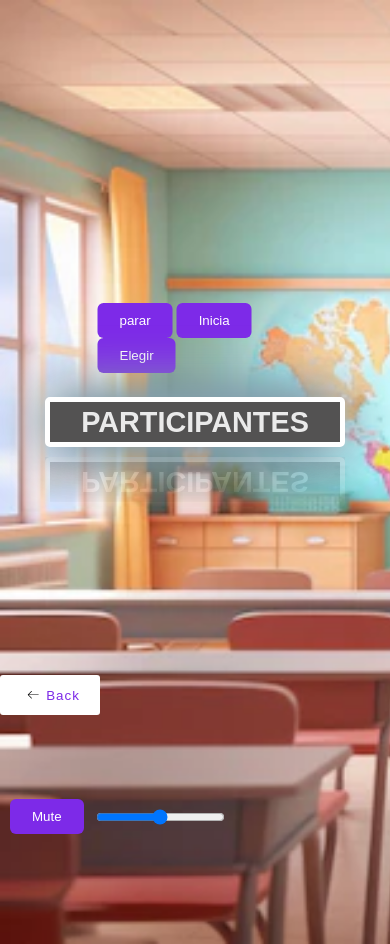
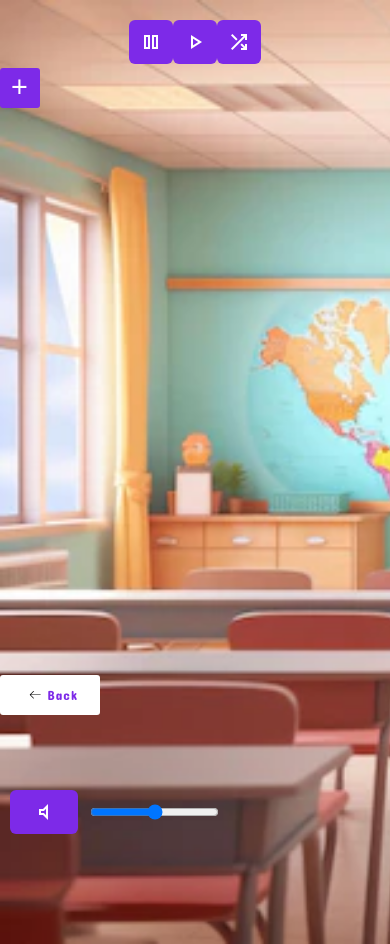
Before and after one commit to Maxuel09/Ruleta-equipo-uno, a plain HTML site: page Ruleta-equipo-uno/proyecto_ruleta/prueba ruleta 2/prueba ruleta 2/ruleta.html in a window 390 px wide. Drawn offline with nearby package versions, Linux system fonts and the light colour scheme; a web font is replaced by a local one.

Commit message:
max a modificado el responsive

```diff
--- a/Ruleta-equipo-uno/proyecto_ruleta/prueba ruleta 2/prueba ruleta 2/ruleta.css
+++ b/Ruleta-equipo-uno/proyecto_ruleta/prueba ruleta 2/prueba ruleta 2/ruleta.css
@@ -1,7 +1,9 @@
+* {
+    font-family: 'Concert One', sans-serif;
+}
 body {
     margin: 0;
     padding: 0;
-
     background-image: url(/Ruleta-equipo-uno/precentacion/CLASE3.webp);
     background-repeat: no-repeat;
     background-size: cover;
@@ -13,7 +15,7 @@ body {
 /* -----botones P-I-E-----*/
 .btn-pie {
     position: absolute;
-    top: 40%;
+    top: 5%;
     left: 50%;
     transform: translate(-50%, -50%);
 }
@@ -339,24 +341,20 @@ body {
 
 /*-----boton participantes-----*/
 .btn {
+    color: #fff;
     position: absolute;
-    top: 50%;
-    left: 50%;
-    transform: translate(-50%, -50%);
-    height: 50px;
-    width: 300px;
-    border-radius: 5px;
-    border: 5px solid rgb(255, 255, 255);
+    top: 8%;
+    display: flex;
+    height: 3em;
+    width: 100px;
+    align-items: center;
+    justify-content: center;
+    border-radius: 3px;
+    letter-spacing: 1px;
+    transition: all 0.2s linear;
     cursor: pointer;
-    filter: drop-shadow(0px 0px 10px rgb(255, 255, 255));
-    animation: flickering 2s linear infinite both;
-    text-transform: uppercase;
-    background-color: rgb(83, 82, 82);
-    color: rgb(234, 234, 234);
-    font-weight: 700;
-    transition: 0.6s;
-    box-shadow: 0px 0px 60px #1f4c65;
-    -webkit-box-reflect: below 10px linear-gradient(to bottom, rgba(0, 0, 0, 0.0), rgba(0, 0, 0, 0.4));
+    border: none;
+    background: #7d2ae8;
 }
 
 
@@ -366,8 +364,9 @@ body {
 }
 
 .btn:hover {
-    background-color: #7d2ae8;
-    border-radius: 0;
+    transform: translateX(-2px);
+    box-shadow: 9px 9px 33px #d1d1d1, -9px -9px 33px #ffffff;
+    transform: translateY(-2px);
 }
 
 
@@ -459,51 +458,36 @@ body {
     float: right;
     cursor: pointer;
     font-size: 90%;
-    color: #7d2ae8;
+    color: #fff;
 }
 
 
 .modalContainer {
+    display: none;
 
-    margin-top: 400px;
-    display: none;
-    position: fixed;
-    z-index: 1;
-    left: 0;
-    top: 0;
-    width: 100%;
-    height: 100%;
-    overflow: auto;
-    justify-content: center;
-    align-items: center;
 }
 
 
 .modal-content {
     box-shadow: #000000 0px 0px 10px 0px;
     position: relative;
-    top: 30%;
+    top: 350px;
     left: 50%;
     transform: translate(-50%, -50%);
-    background-color: rgb(250, 208, 208);
+    background-color: #7d2ae8;
     padding: 20px;
     border-radius: 10px;
     width: 50%;
-    max-width: 360px;
 }
 
 
 .li-container {
-    box-shadow: #424242 0px 0px 10px 0px;
-    border: 2px solid #424242;
     border-radius: 10px;
     padding: 6px;
     margin-top: 20px;
-    background-color: #E6E6FA;
-    max-width: 1980%;
+    background-color: #fff;
     margin-left: auto;
     margin-right: auto;
-
     display: grid;
     grid-template-columns: repeat(4, 1fr);
     grid-gap: 10px;
@@ -632,7 +616,62 @@ h3 {
         }
     }
 
+    .modal-content {
+        width: 80%;
+    }
 
+    .btn-pie {
+        display: flex;
+    }
+
+    .btn-p {
+        display: flex;
+        justify-content: center;
+        width: 10px;
+
+
+    }
+
+    .btn-i {
+        display: flex;
+        justify-content: center;
+        width: 10px;
+    }
+
+    .btn-e {
+        display: flex;
+        justify-content: center;
+        width: 10px;
+    }
+
+    .btn {
+        width: 40px;
+    }
+
+    .btn-back {
+    }
+
+    .tarjeta {
+        display: flex;
+        justify-content: center;
+        align-items: center;
+        width: 80px;
+        height: 140px;
+        font-size: 40px;
+        position: absolute;
+        border-radius: 30px;
+        text-align: center;
+        cursor: pointer;
+        animation: carrusel 9s linear infinite;
+
+    }
+    #inputAlumno{
+        width: 80px;
+    }
+    .btn-add{
+        width: 80px;
+        font-size: small;
+    }
 }
 
 /* -------------animaciones de festejo-----*/
--- a/Ruleta-equipo-uno/proyecto_ruleta/prueba ruleta 2/prueba ruleta 2/ruleta.html
+++ b/Ruleta-equipo-uno/proyecto_ruleta/prueba ruleta 2/prueba ruleta 2/ruleta.html
@@ -8,18 +8,28 @@
     <link rel="stylesheet"
         href="https://fonts.googleapis.com/css2?family=Material+Symbols+Outlined:opsz,wght,FILL,GRAD@24,400,0,0" />
     <link rel="stylesheet" href="ruleta.css">
-
+    <link rel="stylesheet"
+        href="https://fonts.googleapis.com/css2?family=Material+Symbols+Outlined:opsz,wght,FILL,GRAD@24,400,0,0" />
+        <link rel="preconnect" href="https://fonts.googleapis.com">
+        <link rel="preconnect" href="https://fonts.gstatic.com" crossorigin>
+        <link
+            href="https://fonts.googleapis.com/css2?family=Concert+One&family=Dela+Gothic+One&family=Josefin+Sans:ital,wght@0,700;1,700&family=Noto+Sans+TC:wght@100&display=swap"
+            rel="stylesheet">
 </head>
 
 <body>
 
     <div class="contenedor-audio">
         <audio id="audioFondo" loop>
-            <source src="/Ruleta-equipo-uno/proyecto_ruleta/prueba ruleta 2/prueba ruleta 2/children-electro-swing-1_medium-178288.mp3" type="audio/mpeg">
+            <source
+                src="/Ruleta-equipo-uno/proyecto_ruleta/prueba ruleta 2/prueba ruleta 2/children-electro-swing-1_medium-178288.mp3"
+                type="audio/mpeg">
             Your browser does not support the audio element.
         </audio>
 
-        <button class="btn-v" id="botonMute">Mute</button>
+        <button class="btn-v" id="botonMute"><span class="material-symbols-outlined">
+            volume_mute
+        </span></button>
         <input type="range" id="controlVolumen" min="0" max="1" step="0.1" value="0.5">
     </div>
 
@@ -38,20 +48,28 @@
                     d="M874.690416 495.52477c0 11.2973-9.168824 20.466124-20.466124 20.466124l-604.773963 0 188.083679 188.083679c7.992021 7.992021 7.992021 20.947078 0 28.939099-4.001127 3.990894-9.240455 5.996574-14.46955 5.996574-5.239328 0-10.478655-1.995447-14.479783-5.996574l-223.00912-223.00912c-3.837398-3.837398-5.996574-9.046027-5.996574-14.46955 0-5.433756 2.159176-10.632151 5.996574-14.46955l223.019353-223.029586c7.992021-7.992021 20.957311-7.992021 28.949332 0 7.992021 8.002254 7.992021 20.957311 0 28.949332l-188.073446 188.073446 604.753497 0C865.521592 475.058646 874.690416 484.217237 874.690416 495.52477z">
                 </path>
             </svg>
-            <span >Back</span>
+            <span>Back</span>
         </button>
 
 
         <div class="btn-pie">
-            <button class="btn-p" onclick="para()" id="para">parar</button>
-            <button class="btn-i" onclick="iniciaCarrusel()" id="iniciaCarrusel">Inicia</button>
-            <button class="btn-e" onclick="seleccionarTarjetaAleatoria()"
-                id="seleccionarTarjetaAleatoria">Elegir</button>
+            <button class="btn-p" onclick="para()" id="para"><span class="material-symbols-outlined">
+                    pause
+                </span></button>
+            <button class="btn-i" onclick="iniciaCarrusel()" id="iniciaCarrusel"><span
+                    class="material-symbols-outlined">
+                    play_arrow
+                </span></button>
+            <button class="btn-e" onclick="seleccionarTarjetaAleatoria()" id="seleccionarTarjetaAleatoria"><span
+                    class="material-symbols-outlined">
+                    shuffle
+                </span></button>
+
         </div>
 
 
         <button class="btn" id="mostrarTodos">
-            <span class="text">Participantes</span>
+            <span class="text">+</span>
         </button>
 
 
@@ -73,11 +91,9 @@
 
 
                 <button class="btn-delete" id="eliminarSeleccionados">
-                    <svg viewBox="0 0 15 17.5" height="17.5" width="15"  class="icon">
-                        <path transform="translate(-2.5 -1.25)"
-                            d="M15,18.75H5A1.251,1.251,0,0,1,3.75,17.5V5H2.5V3.75h15V5H16.25V17.5A1.251,1.251,0,0,1,15,18.75ZM5,5V17.5H15V5Zm7.5,10H11.25V7.5H12.5V15ZM8.75,15H7.5V7.5H8.75V15ZM12.5,2.5h-5V1.25h5V2.5Z"
-                            id="Fill"></path>
-                    </svg>
+                <span class="material-symbols-outlined">
+                    delete
+                </span>
                 </button>
 
 
```
